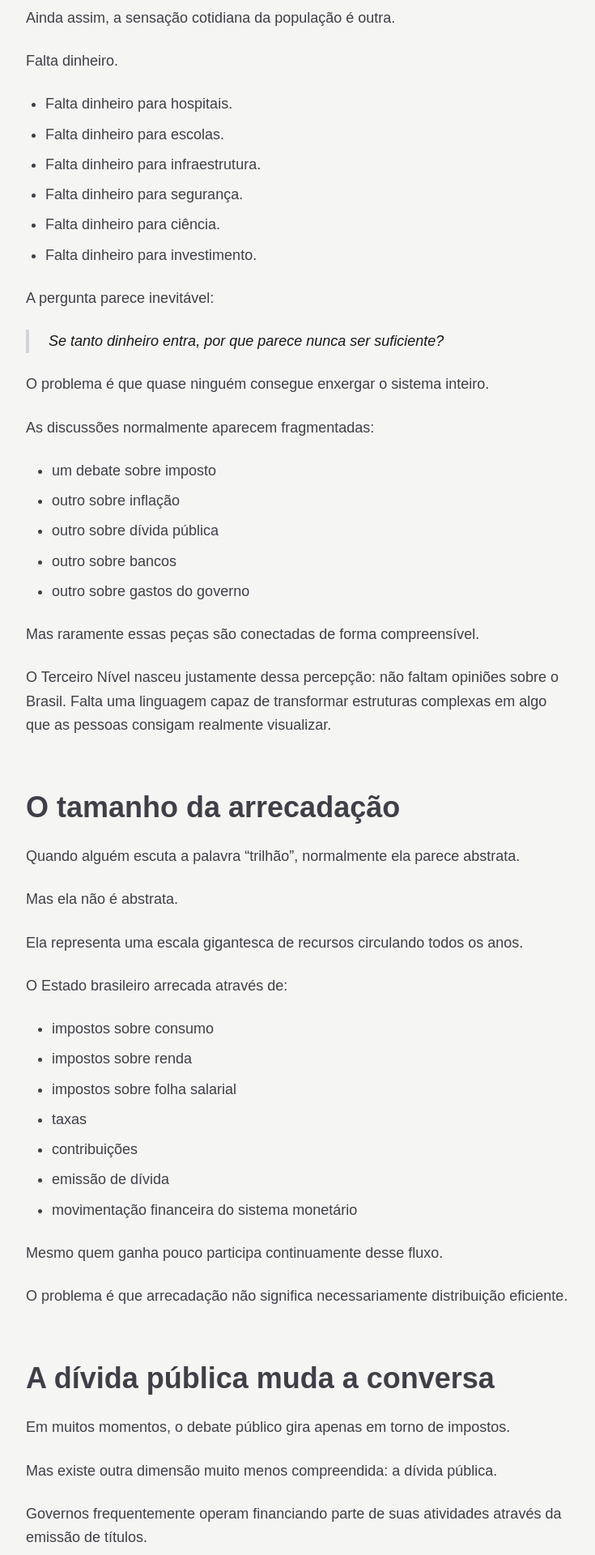
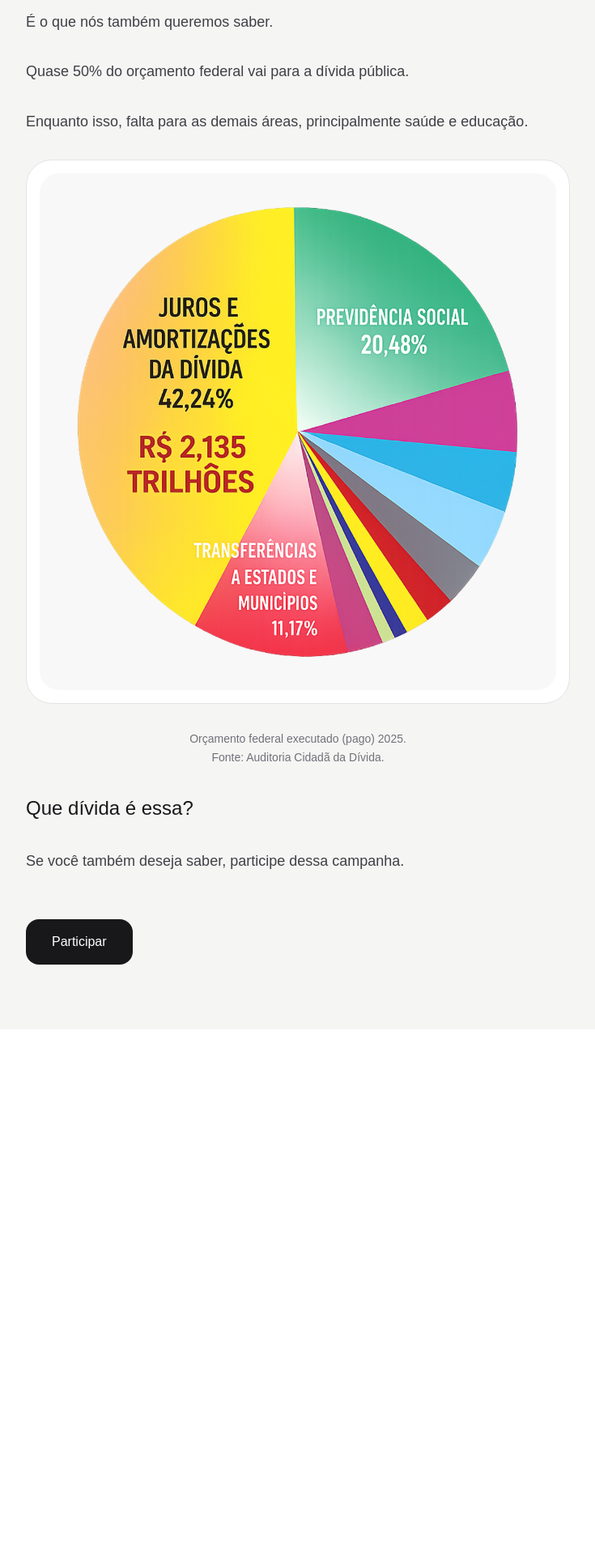
Before and after one commit to douglaslsoares-sketch/terceiro-nivel-app, a Next.js app: page /temas/se-o-brasil-arrecada-trilhoes in a window 1280 px wide. Shown: the part 400-2320 px from the top of the page at 81% size, without its empty margins (272-1007 px from the left). After the commit the page ends 1671 px from the top, so only its background shows below. Built offline with nearby package versions, Linux system fonts and the light colour scheme.

Commit message:
Atualização editorial do Terceiro Nível

```diff
--- a/app/page.tsx
+++ b/app/page.tsx
@@ -21,7 +21,7 @@ export default function Home() {
             </div>
 
             <a
-              href="/editorial/por-que-terceiro-nivel"
+              href="/temas/por-que-terceiro-nivel"
               className="text-sm text-zinc-500 hover:text-zinc-900 transition-colors duration-300"
             >
               [por que terceiro nível?]
--- a/app/temas/page.tsx
+++ b/app/temas/page.tsx
@@ -9,42 +9,69 @@ export default function TemasPage() {
         <div className="max-w-2xl mx-auto">
 
           <div className="text-sm uppercase tracking-[0.2em] text-zinc-500">
-            Temas
+            Tema
           </div>
 
         </div>
 
       </section>
 
-      {/* LISTA */}
+      {/* CONTEÚDO */}
 
       <section className="py-20 px-6">
 
-        <div className="max-w-2xl mx-auto space-y-8">
+        <div className="max-w-2xl mx-auto">
 
+          <article className="space-y-8 text-lg leading-relaxed text-zinc-700">
 
-          {/* TEMA */}
+            <h1 className="text-4xl md:text-5xl leading-tight font-semibold text-zinc-900">
+              Se o Brasil arrecada trilhões, por que falta dinheiro?
+            </h1>
 
-          <div className="border border-zinc-200 rounded-[32px] p-8 bg-white transition-all duration-300 hover:-translate-y-1 hover:shadow-sm">
-
-            <h2 className="text-3xl leading-tight font-semibold mb-6">
-              Se o Brasil arrecada trilhões, por que falta dinheiro?
-            </h2>
-
-            <p className="text-lg leading-relaxed text-zinc-700 mb-8">
-              Uma observação sobre arrecadação, dívida pública, percepção
-              econômica e a distância entre estruturas financeiras complexas e a
-              vida cotidiana da população.
+            <p>
+              É o que nós também queremos saber.
             </p>
 
-            <a
-              href="/temas/se-o-brasil-arrecada-trilhoes"
-              className="inline-block bg-zinc-900 text-white rounded-2xl py-4 px-8 text-base font-medium hover:bg-zinc-800 transition-all duration-300"
-            >
-              Ler tema
-            </a>
+            <p>
+              Quase 50% do orçamento federal vai para a dívida pública.
+            </p>
 
-          </div>
+            <p>
+              Enquanto isso, falta para as demais áreas, principalmente saúde e educação.
+            </p>
+
+            {/* GRÁFICO ACD */}
+
+           <div className="border border-zinc-200 rounded-[32px] p-4 bg-white overflow-hidden">
+
+  <img
+    src="/grafico-acd.png"
+    alt="Gráfico ACD"
+    className="w-full h-auto rounded-[24px]"
+  />
+
+</div>
+
+            <p className="text-2xl leading-relaxed font-medium text-zinc-900">
+              Que dívida é essa?
+            </p>
+
+            <p>
+              Se você também deseja saber, participe dessa campanha.
+            </p>
+
+            <div className="pt-6">
+
+              <a
+                href="/participar"
+                className="inline-block bg-zinc-900 text-white rounded-2xl py-4 px-8 text-base font-medium hover:bg-zinc-800 transition-all duration-300"
+              >
+                Participar
+              </a>
+
+            </div>
+
+          </article>
 
         </div>
 
--- a/app/temas/se-o-brasil-arrecada-trilhoes/page.tsx
+++ b/app/temas/se-o-brasil-arrecada-trilhoes/page.tsx
@@ -1,289 +1,86 @@
-export default function TemaArrecadacaoPage() {
+export default function TemasPage() {
   return (
     <main className="min-h-screen bg-[#f5f5f3] text-zinc-900">
-      <section className="py-20 md:py-28 px-6">
+
+      {/* TOPO */}
+
+      <section className="py-20 px-6 border-b border-zinc-200">
+
         <div className="max-w-2xl mx-auto">
 
+          <div className="text-sm uppercase tracking-[0.2em] text-zinc-500">
+            Tema
+          </div>
 
+        </div>
 
-        <h1 className="text-4xl md:text-5xl leading-tight font-semibold mb-8 md:mb-10">
+      </section>
+
+      {/* CONTEÚDO */}
+
+      <section className="py-20 px-6">
+
+        <div className="max-w-2xl mx-auto">
+
+          <article className="space-y-8 text-lg leading-relaxed text-zinc-700">
+
+            <h1 className="text-4xl md:text-5xl leading-tight font-semibold text-zinc-900">
               Se o Brasil arrecada trilhões, por que falta dinheiro?
             </h1>
 
-        <div className="space-y-6 text-lg leading-relaxed text-zinc-700">
-
             <p>
-            Todos os anos o Brasil arrecada valores gigantescos.
+              É o que nós também queremos saber.
             </p>
 
             <p>
-            Trilhões circulam entre impostos, contribuições, taxas,
-            emissão monetária, dívida pública e movimentações financeiras
-            espalhadas por toda a estrutura do Estado.
+              Quase 50% do orçamento federal vai para a dívida pública.
             </p>
 
             <p>
-            Ainda assim, a sensação cotidiana da população é outra.
+              Enquanto isso, falta para as demais áreas, principalmente saúde e educação.
+            </p>
+
+            <div className="border border-zinc-200 rounded-[32px] p-4 bg-white overflow-hidden">
+
+              <img
+                src="/grafico-acd.png"
+                alt="Gráfico ACD"
+                className="w-full h-auto rounded-[24px]"
+              />
+
+            </div>
+
+            <p className="text-sm leading-relaxed text-zinc-500 mt-4 text-center">
+  Orçamento federal executado (pago) 2025.
+  <br />
+  Fonte: Auditoria Cidadã da Dívida.
+</p>
+
+            <p className="text-2xl leading-relaxed font-medium text-zinc-900">
+              Que dívida é essa?
             </p>
 
             <p>
-            Falta dinheiro.
+              Se você também deseja saber, participe dessa campanha.
             </p>
 
-          <ul className="list-disc pl-6 space-y-2">
-
-            <li>Falta dinheiro para hospitais.</li>
-            <li>Falta dinheiro para escolas.</li>
-            <li>Falta dinheiro para infraestrutura.</li>
-            <li>Falta dinheiro para segurança.</li>
-            <li>Falta dinheiro para ciência.</li>
-            <li>Falta dinheiro para investimento.</li>
-
-          </ul>
-
-          <p>
-            A pergunta parece inevitável:
-          </p>
-
-          <blockquote className="border-l-4 border-zinc-300 pl-6 italic text-zinc-900">
-            Se tanto dinheiro entra, por que parece nunca ser suficiente?
-          </blockquote>
-
-          <p>
-            O problema é que quase ninguém consegue enxergar o sistema inteiro.
-          </p>
-
-          <p>
-            As discussões normalmente aparecem fragmentadas:
-          </p>
-
-          <ul className="list-disc pl-8 space-y-2">
-            <li>um debate sobre imposto</li>
-            <li>outro sobre inflação</li>
-            <li>outro sobre dívida pública</li>
-            <li>outro sobre bancos</li>
-            <li>outro sobre gastos do governo</li>
-          </ul>
-
-          <p>
-            Mas raramente essas peças são conectadas de forma compreensível.
-          </p>
-
-          <p>
-            O Terceiro Nível nasceu justamente dessa percepção:
-            não faltam opiniões sobre o Brasil.
-            Falta uma linguagem capaz de transformar estruturas complexas
-            em algo que as pessoas consigam realmente visualizar.
-          </p>
-
-          <h2 className="text-3xl md:text-4xl leading-tight font-semibold pt-10">
-            O tamanho da arrecadação
-          </h2>
-
-          <p>
-            Quando alguém escuta a palavra “trilhão”, normalmente ela parece abstrata.
-          </p>
-
-          <p>
-            Mas ela não é abstrata.
-          </p>
-
-          <p>
-            Ela representa uma escala gigantesca de recursos circulando todos os anos.
-          </p>
-
-          <p>
-            O Estado brasileiro arrecada através de:
-          </p>
-
-          <ul className="list-disc pl-8 space-y-2">
-            <li>impostos sobre consumo</li>
-            <li>impostos sobre renda</li>
-            <li>impostos sobre folha salarial</li>
-            <li>taxas</li>
-            <li>contribuições</li>
-            <li>emissão de dívida</li>
-            <li>movimentação financeira do sistema monetário</li>
-          </ul>
-
-          <p>
-            Mesmo quem ganha pouco participa continuamente desse fluxo.
-          </p>
-
-          <p>
-            O problema é que arrecadação não significa necessariamente
-            distribuição eficiente.
-          </p>
-
-          <h2 className="text-3xl md:text-4xl leading-tight font-semibold pt-10">
-            A dívida pública muda a conversa
-          </h2>
-
-          <p>
-            Em muitos momentos, o debate público gira apenas em torno de impostos.
-          </p>
-
-          <p>
-            Mas existe outra dimensão muito menos compreendida:
-            a dívida pública.
-          </p>
-
-          <p>
-            Governos frequentemente operam financiando parte de suas atividades
-            através da emissão de títulos.
-          </p>
-
-          <p>
-            Isso conecta:
-          </p>
-
-          <ul className="list-disc pl-8 space-y-2">
-            <li>governo</li>
-            <li>bancos</li>
-            <li>mercado financeiro</li>
-            <li>Banco Central</li>
-            <li>política monetária</li>
-          </ul>
-
-          <p>
-            Com o tempo, parte relevante do orçamento passa a ser direcionada
-            para sustentar essa estrutura financeira.
-          </p>
-
-          <h2 className="text-3xl md:text-4xl leading-tight font-semibold pt-10">
-            A população sente o sistema na ponta
-          </h2>
-
-          <p>
-            A maior parte das pessoas não acompanha relatórios fiscais,
-            títulos públicos ou política monetária.
-          </p>
-
-          <p>
-            Ela sente o sistema através da vida cotidiana.
-          </p>
-
-          <p>
-            Sente:
-          </p>
-
-          <ul className="list-disc pl-8 space-y-2">
-            <li>no preço da comida</li>
-            <li>no aluguel</li>
-            <li>no transporte</li>
-            <li>nos salários</li>
-            <li>no custo de vida</li>
-            <li>na dificuldade de crescer</li>
-          </ul>
-
-          <h2 className="text-3xl md:text-4xl leading-tight font-semibold pt-10">
-            O problema também é linguagem
-          </h2>
-
-          <p>
-            Boa parte dos temas econômicos e políticos é comunicada
-            de forma técnica demais.
-          </p>
-
-          <p>
-            Quando a linguagem afasta as pessoas do entendimento,
-            o debate fica restrito.
-          </p>
-
-          <p>
-            O Terceiro Nível existe para reduzir essa distância.
-          </p>
-
-          <blockquote className="border-l-4 border-zinc-300 pl-6 italic text-zinc-900">
-            Não simplificando o mundo de forma infantil.
-            Mas traduzindo estruturas complexas para linguagem humana.
-          </blockquote>
-
-          <h2 className="text-3xl md:text-4xl leading-tight font-semibold pt-10">
-            A pergunta continua
-          </h2>
-
-          <p>
-            O objetivo deste projeto não é oferecer respostas prontas.
-          </p>
-
-          <p>
-            A proposta é criar espaço para perguntas melhores.
-          </p>
-
-          <p>
-            Porque talvez uma das perguntas mais importantes do Brasil hoje seja:
-          </p>
-
-          <blockquote className="border-l-4 border-zinc-300 pl-6 italic text-zinc-900">
-            Como um país que movimenta tanto dinheiro consegue produzir
-            sensação permanente de escassez?
-          </blockquote>
-
-          <p>
-            Essa pergunta não encerra o debate.
-          </p>
-
-          <p className="font-semibold text-black">
-            Ela começa o debate.
-          </p>
-
-          <p>
-            O Terceiro Nível continua observando estruturas que impactam diretamente
-            a vida cotidiana da população, mas que raramente aparecem de forma
-            compreensível no debate público.
-         </p>
-
-        </div>
-      </div>
-    </section>
-
-{/* ENCERRAMENTO */}
-
-<section className="py-16 md:py-20 px-6 border-t border-zinc-200">
-  <div className="max-w-2xl mx-auto">
-
-    <div className="text-sm uppercase tracking-[0.2em] text-zinc-500 mb-6">
-      Encerramento
-    </div>
-
-    <h2 className="text-3xl md:text-4xl leading-tight font-semibold mb-10">
-      Talvez compreender estruturas complexas também seja uma forma de participação.
-    </h2>
-
-    <div className="space-y-6 text-lg leading-relaxed text-zinc-700 mb-12">
-
-      <p>
-        O Terceiro Nível nasce da percepção de que muitas pessoas convivem
-        diariamente com os impactos de estruturas que raramente conseguem
-        visualizar completamente.
-      </p>
-
-      <p>
-        Nem toda reflexão produz respostas imediatas.
-      </p>
-
-      <p>
-        Mas ampliar a percepção sobre determinadas estruturas talvez já seja um
-        primeiro passo importante.
-      </p>
-
-    </div>
-
-    <p className="text-zinc-600 text-lg leading-relaxed mb-10">
-        Continue observando outros temas do projeto.
-    </p>
+            <div className="pt-6">
 
               <a
                 href="/participar"
-      className="inline-block w-full sm:w-auto bg-zinc-900 text-white rounded-2xl py-4 px-8 text-base font-medium hover:bg-zinc-800 transition-all duration-300"
+                className="inline-block bg-zinc-900 text-white rounded-2xl py-4 px-8 text-base font-medium hover:bg-zinc-800 transition-all duration-300"
               >
                 Participar
               </a>
 
             </div>
+
+          </article>
+
+        </div>
+
       </section>
 
     </main>
-  )
+  );
 }
```
Also changed, not shown: public/grafico-acd.png (added). Lines whose indentation alone changed are shown as unchanged.
